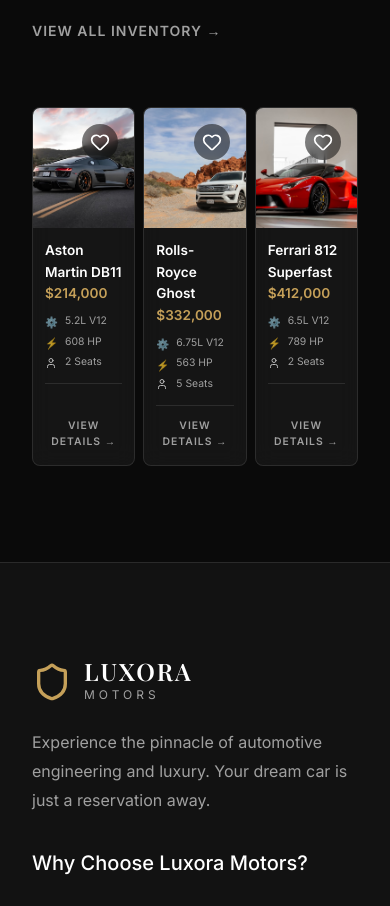
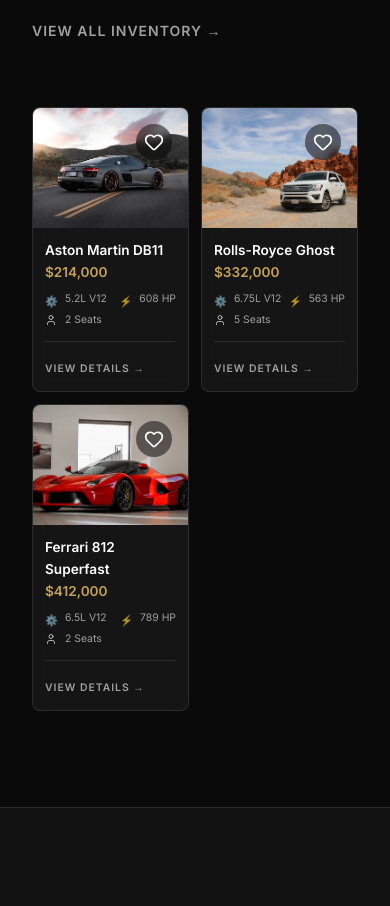
Before and after one commit to vsemenuha-lgtm/luxora-motors, a React (Vite) app: page / in a window 390 px wide. Shown: the part 2796-3702 px from the top of the page. Built offline with nearby package versions, Linux system fonts and the light colour scheme.

Commit message:
Мобильная сетка в 2 ряда

```diff
--- a/src/components/FeaturedCars.css
+++ b/src/components/FeaturedCars.css
@@ -48,8 +48,8 @@
 
 @media (max-width: 768px) {
   .cars-grid {
-    grid-template-columns: repeat(3, 1fr);
-    gap: 0.5rem;
+    grid-template-columns: repeat(2, 1fr);
+    gap: 0.75rem;
   }
   .featured-header {
     flex-direction: column;
```
